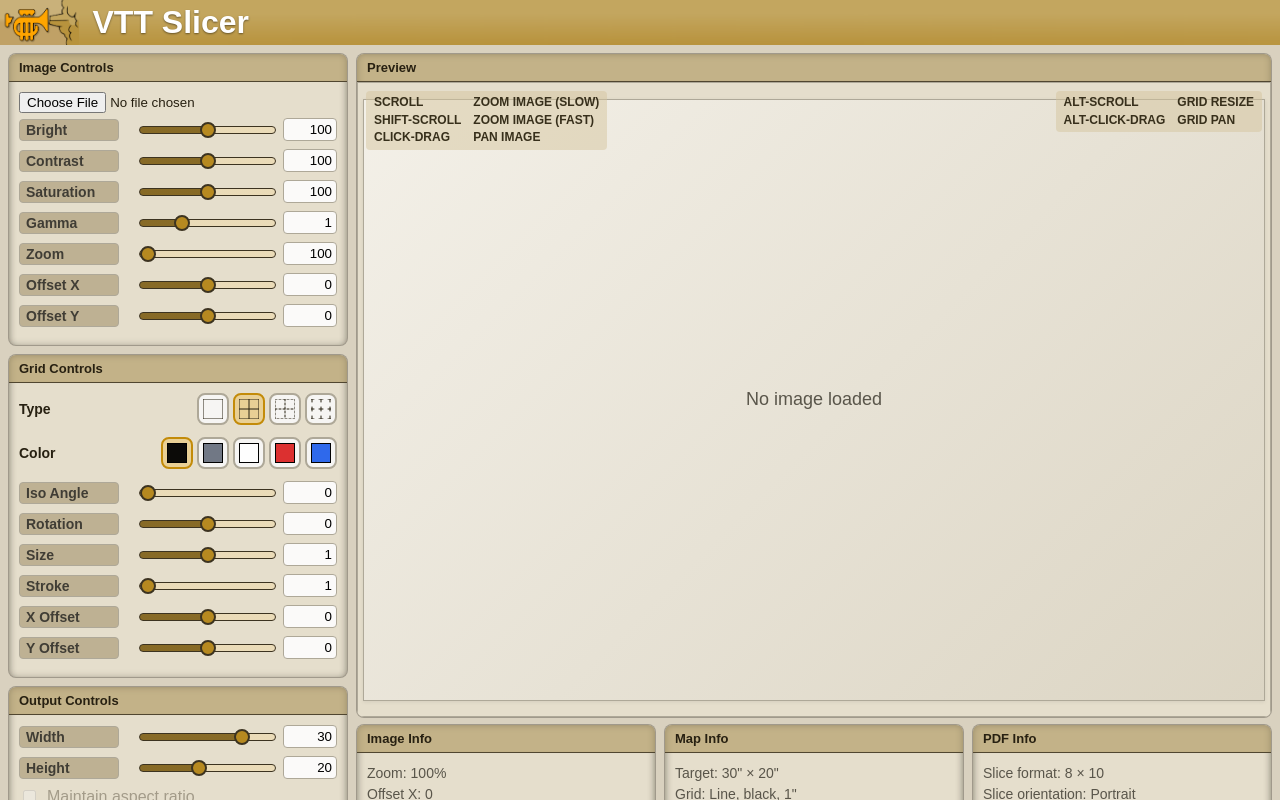
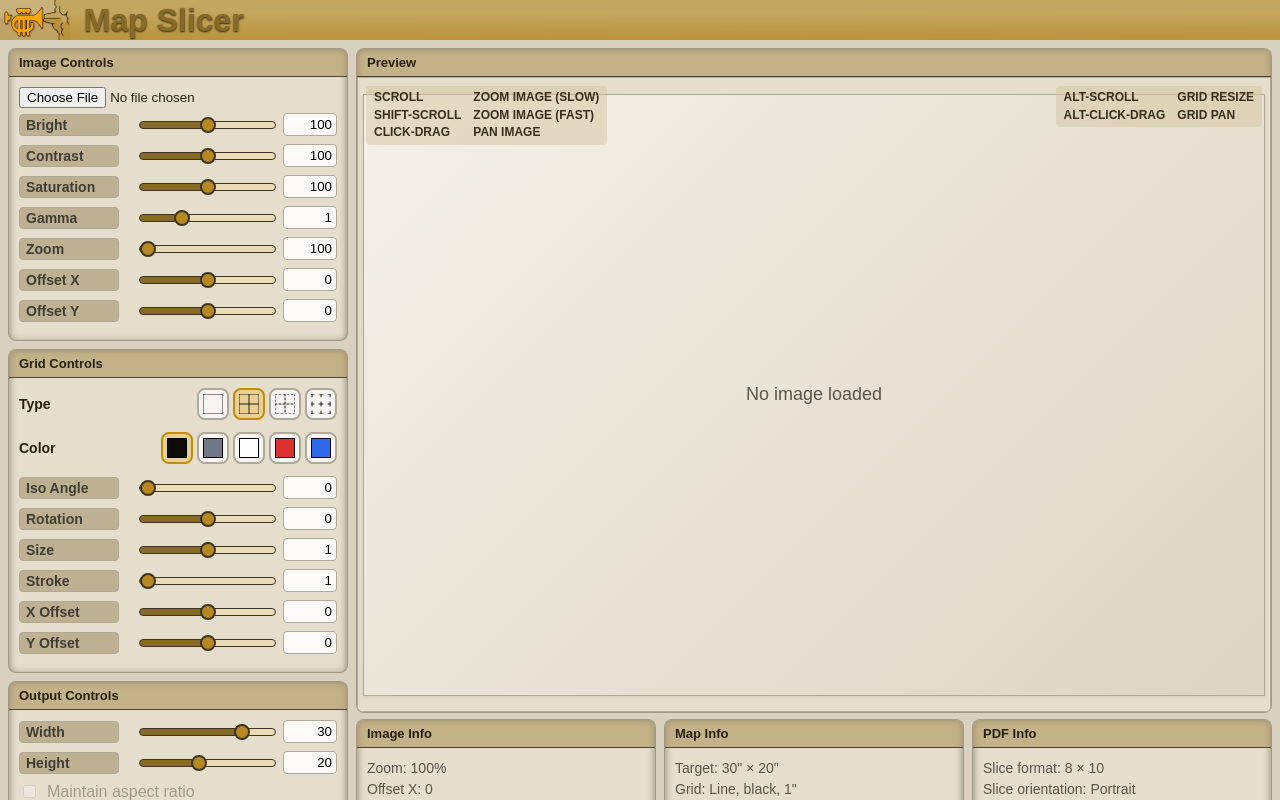
Before and after one commit to Trumpootcom/wms-ts, a React (Vite) app: page / in a window 1280 px wide. Built offline with nearby package versions, Linux system fonts and the light colour scheme.

Commit message:
Additional styling

```diff
--- a/index.html
+++ b/index.html
@@ -8,7 +8,7 @@
       name="description"
       content="Prepare virtual tabletop maps for print with grid controls, page slicing, and PDF export."
     />
-    <title>VTT Slicer</title>
+    <title>Map Slicer</title>
   </head>
   <body>
     <div id="root"></div>
--- a/src/App.tsx
+++ b/src/App.tsx
@@ -6,7 +6,7 @@ import titlebarLeft from "./assets/trumpoot_titlebar_a.png";
 import titlebarFill from "./assets/trumpoot_titlebar_b.png";
 import { theme } from "./theme.ts";
 
-const titlebarHeightPx = 45;
+const titlebarHeightPx = 40;
 const titlebarLeftAspectRatio = 171 / 98;
 const titlebarLeftWidthPx = titlebarHeightPx * titlebarLeftAspectRatio;
 
@@ -34,7 +34,7 @@ function App() {
           backgroundSize: "100% 100%",
           backgroundPosition: "center",
           backgroundRepeat: "no-repeat",
-          color: theme.app.titlebarText,
+          color: theme.control.sliderTrackDark,
           padding: "0 14px",
           paddingLeft: `${titlebarLeftWidthPx + 14}px`,
           display: "flex",
@@ -65,7 +65,7 @@ function App() {
             textShadow: `0 1px 2px ${theme.app.titlebarTextShadow}`,
           }}
         >
-          VTT Slicer
+          Map Slicer
         </h1>
       </header>
 
--- a/src/theme.ts
+++ b/src/theme.ts
@@ -2,9 +2,9 @@ export const theme = {
   app: {
     background: "hsl(42, 25%, 80%)",
     text: "hsl(42 39% 11%)",
-    titlebarFallback: "hsl(42 56% 28%)",
+    titlebarFallback: "hsl(42 45% 14%)",
     titlebarText: "hsl(42 0% 100%)",
-    titlebarTextShadow: "hsl(42 0% 0% / 45%)",
+    titlebarTextShadow: "hsl(42 0% 0% / 75%)",
   },
   panel: {
     background: "hsl(42 33% 85%)",
```
